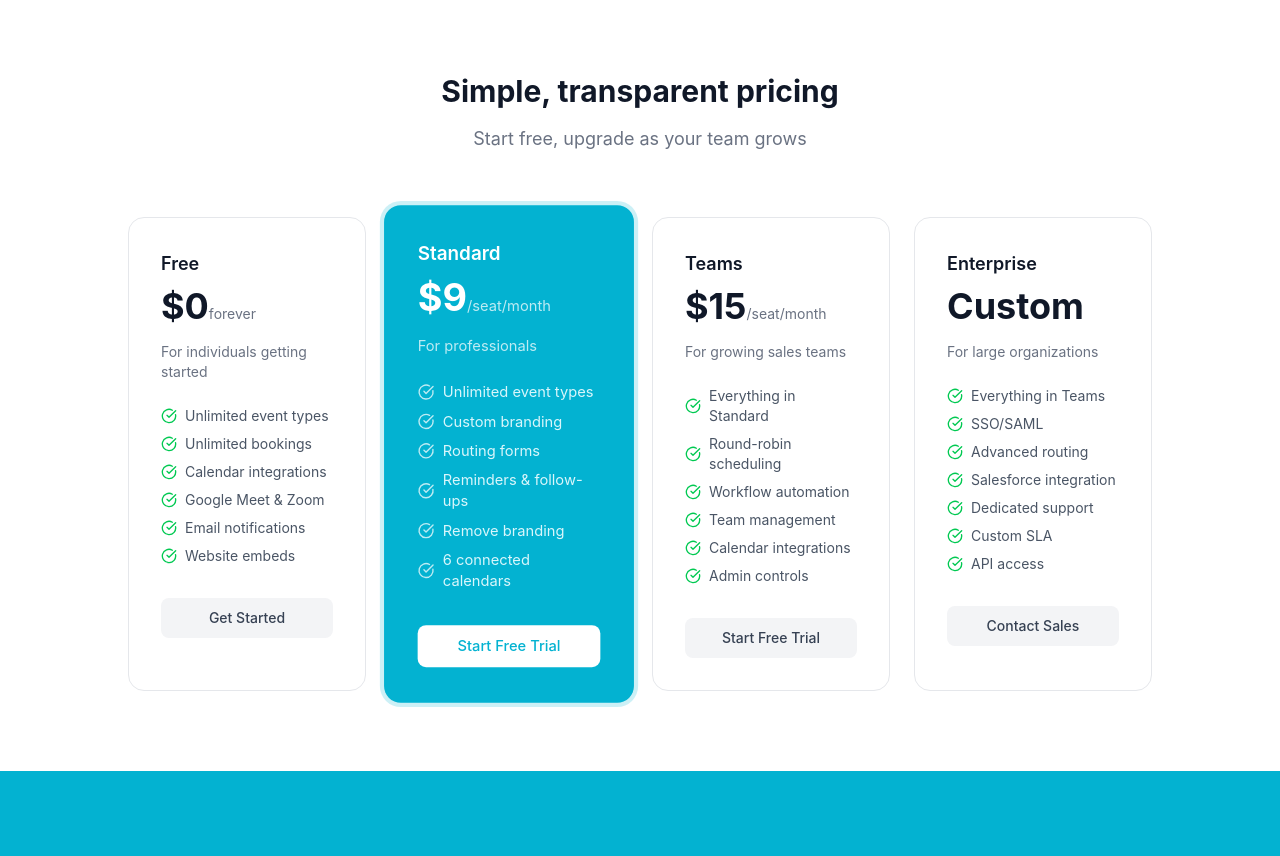
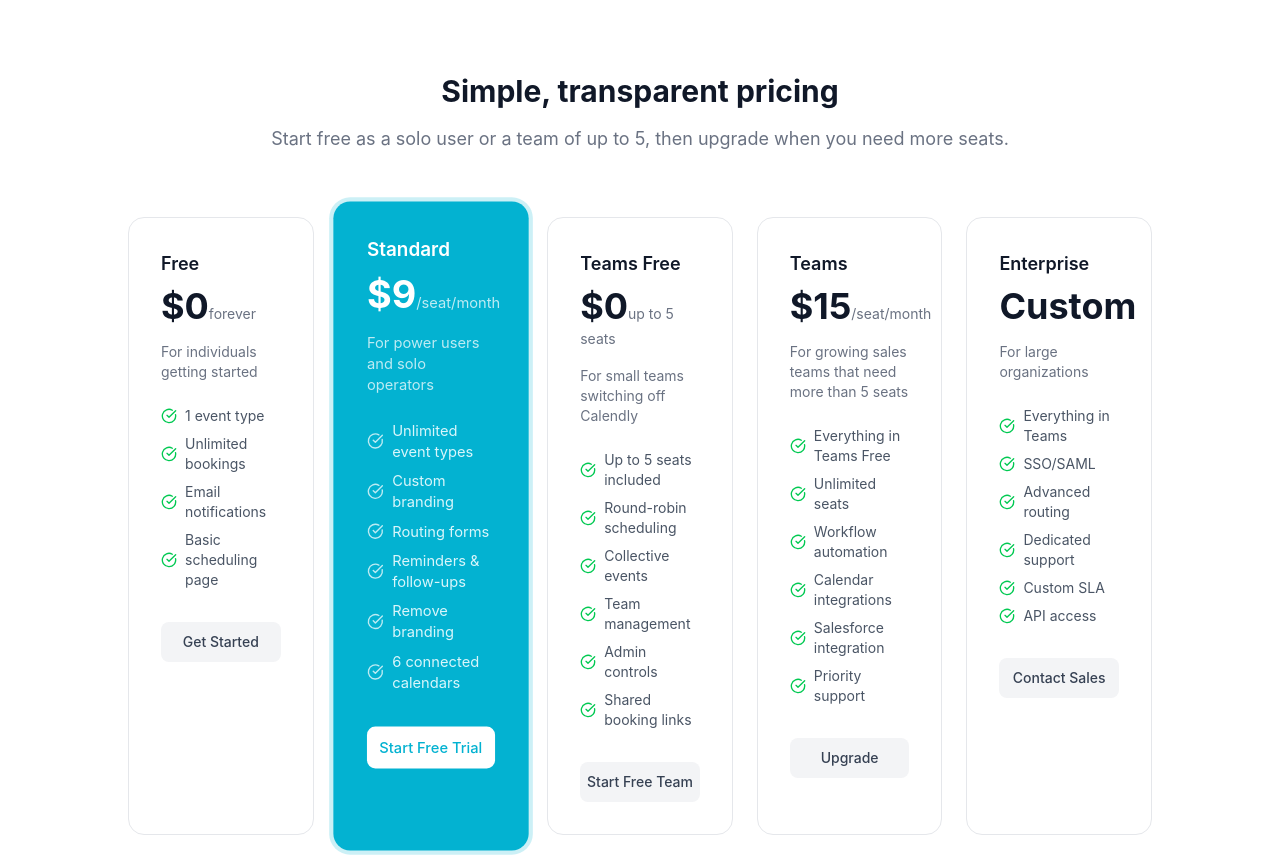
Before and after one commit to systemprometheus/KalendR, a Next.js app: page /landing in a window 1280 px wide. Shown: the part 2740-3596 px from the top of the page. Built offline with nearby package versions, Linux system fonts and the light colour scheme.

Commit message:
Add free team tier with org-level billing updates

```diff
--- a/src/app/api/auth/signup/route.ts
+++ b/src/app/api/auth/signup/route.ts
@@ -1,6 +1,7 @@
 import { NextRequest, NextResponse } from 'next/server';
 import { users, organizations, availabilitySchedules, availabilityRules } from '@/lib/db';
 import { hashPassword, createSession, generateSlug } from '@/lib/auth';
+import { getDefaultSeatsForPlan } from '@/lib/plans';
 
 export async function POST(req: NextRequest) {
   try {
@@ -28,7 +29,7 @@ export async function POST(req: NextRequest) {
       name: `${name}'s Organization`,
       slug: generateSlug(name + '-org'),
       plan: 'free',
-      planSeats: 1,
+      planSeats: getDefaultSeatsForPlan('free'),
     });
 
     // Create user
--- a/src/app/dashboard/billing/page.tsx
+++ b/src/app/dashboard/billing/page.tsx
@@ -5,39 +5,7 @@ import { Card } from '@/components/ui/card';
 import { Button } from '@/components/ui/button';
 import { Badge } from '@/components/ui/badge';
 import { useSearchParams } from 'next/navigation';
-
-const PLANS = [
-  {
-    name: 'Free',
-    key: 'free',
-    price: 0,
-    features: ['Unlimited event types', 'Unlimited bookings', 'Calendar integrations', 'Google Meet & Zoom', 'Email notifications', 'Website embeds'],
-    cta: 'Current Plan',
-    current: true,
-  },
-  {
-    name: 'Standard',
-    key: 'standard',
-    price: 9,
-    features: ['Unlimited event types', '6 connected calendars', 'Custom branding', 'Routing forms', 'Reminders & follow-ups', 'Remove branding'],
-    cta: 'Upgrade',
-    popular: true,
-  },
-  {
-    name: 'Teams',
-    key: 'teams',
-    price: 15,
-    features: ['Everything in Standard', 'Round-robin scheduling', 'Collective events', 'Team management', 'Admin controls', 'Salesforce integration'],
-    cta: 'Upgrade',
-  },
-  {
-    name: 'Enterprise',
-    key: 'enterprise',
-    price: null,
-    features: ['Everything in Teams', 'SSO/SAML', 'Advanced routing', 'Dedicated support', 'Custom SLA', 'API access'],
-    cta: 'Contact Sales',
-  },
-];
+import { PLAN_DEFINITIONS, PlanKey, getPlanLabel } from '@/lib/plans';
 
 export default function BillingPage() {
   const [org, setOrg] = useState<any>(null);
@@ -54,7 +22,7 @@ export default function BillingPage() {
 
     if (searchParams.get('success') === 'true') {
       const plan = searchParams.get('plan');
-      setSuccessMessage(`Successfully upgraded to ${plan || 'paid'} plan! Your subscription is now active.`);
+      setSuccessMessage(`Successfully switched to ${getPlanLabel(plan)}. Your billing settings are now active.`);
       // Refresh user data
       setTimeout(() => {
         fetch('/api/auth/me').then(r => r.json()).then(data => {
@@ -64,15 +32,24 @@ export default function BillingPage() {
     }
   }, [searchParams]);
 
-  const handleUpgrade = async (planKey: string) => {
+  const handleUpgrade = async (planKey: PlanKey) => {
     if (planKey === 'enterprise') {
       window.location.href = 'mailto:sales@kalendr.io?subject=Enterprise%20Plan%20Inquiry';
       return;
     }
 
+    if (org?.hasBillingPortalAccess && (planKey === 'free' || planKey === 'teams_free')) {
+      await handleManageSubscription();
+      return;
+    }
+
     setUpgrading(planKey);
     try {
-      const res = await fetch('/api/stripe/checkout', {
+      const endpoint = planKey === 'free' || planKey === 'teams_free'
+        ? '/api/billing/plan'
+        : '/api/stripe/checkout';
+
+      const res = await fetch(endpoint, {
         method: 'POST',
         headers: { 'Content-Type': 'application/json' },
         body: JSON.stringify({ plan: planKey }),
@@ -82,11 +59,13 @@ export default function BillingPage() {
 
       if (data.url) {
         window.location.href = data.url;
+      } else if (data.success) {
+        window.location.href = `/dashboard/billing?success=true&plan=${planKey}`;
       } else {
         alert(data.error || 'Failed to create checkout session');
       }
     } catch (error) {
-      alert('Failed to start checkout. Please try again.');
+      alert('Failed to update billing. Please try again.');
     } finally {
       setUpgrading(null);
     }
@@ -111,6 +90,11 @@ export default function BillingPage() {
   }
 
   const currentPlan = org?.plan || 'free';
+  const planSeatSummary = currentPlan === 'teams_free'
+    ? `${org?.planSeats || 5} included seats`
+    : org?.planSeats
+      ? `${org.planSeats} seat(s)`
+      : null;
 
   return (
     <div className="space-y-8 animate-fade-in">
@@ -131,13 +115,13 @@ export default function BillingPage() {
           <div>
             <h2 className="font-semibold text-gray-900">Current Plan</h2>
             <p className="text-sm text-gray-500 mt-1">
-              You&apos;re on the <span className="font-medium capitalize">{currentPlan}</span> plan
-              {org?.planSeats ? ` with ${org.planSeats} seat(s)` : ''}
+              You&apos;re on the <span className="font-medium">{getPlanLabel(currentPlan)}</span> plan
+              {planSeatSummary ? ` with ${planSeatSummary}` : ''}
             </p>
           </div>
           <div className="flex items-center gap-3">
-            <Badge variant="info" className="text-sm px-3 py-1 capitalize">{currentPlan}</Badge>
-            {currentPlan !== 'free' && org?.stripeCustomerId && (
+            <Badge variant="info" className="text-sm px-3 py-1">{getPlanLabel(currentPlan)}</Badge>
+            {org?.hasBillingPortalAccess && (
               <Button variant="outline" size="sm" onClick={handleManageSubscription}>
                 <ExternalLink className="w-3 h-3 mr-1" />
                 Manage Subscription
@@ -147,9 +131,10 @@ export default function BillingPage() {
         </div>
       </Card>
 
-      <div className="grid grid-cols-1 md:grid-cols-2 lg:grid-cols-4 gap-4">
-        {PLANS.map(plan => {
+      <div className="grid grid-cols-1 md:grid-cols-2 xl:grid-cols-5 gap-4">
+        {PLAN_DEFINITIONS.map(plan => {
           const isCurrent = currentPlan === plan.key;
+          const usesPortalForChange = org?.hasBillingPortalAccess && (plan.key === 'free' || plan.key === 'teams_free') && !isCurrent;
           return (
             <Card key={plan.name} className={`relative ${plan.popular ? 'border-[#03b2d1] border-2' : ''}`}>
               {plan.popular && (
@@ -160,12 +145,16 @@ export default function BillingPage() {
               <div className="pt-2">
                 <h3 className="text-lg font-semibold text-gray-900">{plan.name}</h3>
                 <div className="mt-2 mb-4">
-                  {plan.price !== null ? (
-                    <span className="text-3xl font-bold text-gray-900">${plan.price}<span className="text-sm font-normal text-gray-500">/mo per seat</span></span>
+                  {plan.monthlyPrice !== null ? (
+                    <div className="space-y-1">
+                      <span className="text-3xl font-bold text-gray-900">${plan.monthlyPrice}</span>
+                      <p className="text-sm font-normal text-gray-500">{plan.periodLabel}</p>
+                    </div>
                   ) : (
                     <span className="text-xl font-semibold text-gray-900">Custom</span>
                   )}
                 </div>
+                <p className="text-sm text-gray-500 mb-4">{plan.description}</p>
                 <ul className="space-y-2 mb-6">
                   {plan.features.map(f => (
                     <li key={f} className="flex items-start gap-2 text-sm text-gray-600">
@@ -180,7 +169,7 @@ export default function BillingPage() {
                   disabled={isCurrent || upgrading === plan.key}
                   onClick={() => handleUpgrade(plan.key)}
                 >
-                  {upgrading === plan.key ? 'Redirecting...' : isCurrent ? 'Current Plan' : plan.cta}
+                  {upgrading === plan.key ? 'Redirecting...' : isCurrent ? 'Current Plan' : usesPortalForChange ? 'Manage in Portal' : plan.cta}
                 </Button>
               </div>
             </Card>
--- a/src/app/landing/page.tsx
+++ b/src/app/landing/page.tsx
@@ -2,6 +2,7 @@ import Link from 'next/link';
 import { Calendar, ArrowRight, CheckCircle, Users, GitBranch, Zap, Globe, Shield, BarChart3, Clock, Code, Mail } from 'lucide-react';
 import Logo from '@/components/ui/logo';
 import { GoogleIcon, MicrosoftIcon } from '@/components/ui/brand-icons';
+import { PLAN_DEFINITIONS } from '@/lib/plans';
 
 export default function LandingPage() {
   return (
@@ -147,53 +148,18 @@ export default function LandingPage() {
         <div className="max-w-5xl mx-auto">
           <div className="text-center mb-16">
             <h2 className="text-3xl font-bold text-gray-900 mb-4">Simple, transparent pricing</h2>
-            <p className="text-lg text-gray-500">Start free, upgrade as your team grows</p>
+            <p className="text-lg text-gray-500">Start free as a solo user or a team of up to 5, then upgrade when you need more seats.</p>
           </div>
 
-          <div className="grid grid-cols-1 md:grid-cols-4 gap-6">
-            {[
-              {
-                name: 'Free',
-                price: '$0',
-                period: 'forever',
-                description: 'For individuals getting started',
-                features: ['Unlimited event types', 'Unlimited bookings', 'Calendar integrations', 'Google Meet & Zoom', 'Email notifications', 'Website embeds'],
-                cta: 'Get Started',
-                highlighted: false,
-              },
-              {
-                name: 'Standard',
-                price: '$9',
-                period: '/seat/month',
-                description: 'For professionals',
-                features: ['Unlimited event types', 'Custom branding', 'Routing forms', 'Reminders & follow-ups', 'Remove branding', '6 connected calendars'],
-                cta: 'Start Free Trial',
-                highlighted: true,
-              },
-              {
-                name: 'Teams',
-                price: '$15',
-                period: '/seat/month',
-                description: 'For growing sales teams',
-                features: ['Everything in Standard', 'Round-robin scheduling', 'Workflow automation', 'Team management', 'Calendar integrations', 'Admin controls'],
-                cta: 'Start Free Trial',
-                highlighted: false,
-              },
-              {
-                name: 'Enterprise',
-                price: 'Custom',
-                period: '',
-                description: 'For large organizations',
-                features: ['Everything in Teams', 'SSO/SAML', 'Advanced routing', 'Salesforce integration', 'Dedicated support', 'Custom SLA', 'API access'],
-                cta: 'Contact Sales',
-                highlighted: false,
-              },
-            ].map(plan => (
+          <div className="grid grid-cols-1 md:grid-cols-2 xl:grid-cols-5 gap-6">
+            {PLAN_DEFINITIONS.map(plan => (
               <div key={plan.name} className={`rounded-2xl p-8 ${plan.highlighted ? 'bg-[#03b2d1] text-white ring-4 ring-[#03b2d1]/20 scale-105' : 'bg-white border border-gray-200'}`}>
                 <h3 className={`text-lg font-semibold ${plan.highlighted ? 'text-white' : 'text-gray-900'}`}>{plan.name}</h3>
                 <div className="mt-2 mb-4">
-                  <span className={`text-4xl font-bold ${plan.highlighted ? 'text-white' : 'text-gray-900'}`}>{plan.price}</span>
-                  <span className={`text-sm ${plan.highlighted ? 'text-blue-200' : 'text-gray-500'}`}>{plan.period}</span>
+                  <span className={`text-4xl font-bold ${plan.highlighted ? 'text-white' : 'text-gray-900'}`}>
+                    {plan.monthlyPrice !== null ? `$${plan.monthlyPrice}` : 'Custom'}
+                  </span>
+                  <span className={`text-sm ${plan.highlighted ? 'text-blue-200' : 'text-gray-500'}`}>{plan.periodLabel}</span>
                 </div>
                 <p className={`text-sm mb-6 ${plan.highlighted ? 'text-blue-200' : 'text-gray-500'}`}>{plan.description}</p>
                 <ul className="space-y-2 mb-8">
--- /dev/null
+++ b/src/lib/plans.ts
@@ -0,0 +1,117 @@
+export type PlanKey = 'free' | 'standard' | 'teams_free' | 'teams' | 'enterprise';
+
+export type PlanDefinition = {
+  key: PlanKey;
+  name: string;
+  shortName?: string;
+  monthlyPrice: number | null;
+  periodLabel: string;
+  description: string;
+  features: string[];
+  cta: string;
+  highlighted?: boolean;
+  popular?: boolean;
+  includedSeats?: number;
+  billingEnabled?: boolean;
+};
+
+export const PLAN_DEFINITIONS: PlanDefinition[] = [
+  {
+    key: 'free',
+    name: 'Free',
+    monthlyPrice: 0,
+    periodLabel: 'forever',
+    description: 'For individuals getting started',
+    features: [
+      '1 event type',
+      'Unlimited bookings',
+      'Email notifications',
+      'Basic scheduling page',
+    ],
+    cta: 'Get Started',
+  },
+  {
+    key: 'standard',
+    name: 'Standard',
+    monthlyPrice: 9,
+    periodLabel: '/seat/month',
+    description: 'For power users and solo operators',
+    features: [
+      'Unlimited event types',
+      'Custom branding',
+      'Routing forms',
+      'Reminders & follow-ups',
+      'Remove branding',
+      '6 connected calendars',
+    ],
+    cta: 'Start Free Trial',
+    highlighted: true,
+    popular: true,
+    billingEnabled: true,
+  },
+  {
+    key: 'teams_free',
+    name: 'Teams Free',
+    shortName: 'Team Free',
+    monthlyPrice: 0,
+    periodLabel: 'up to 5 seats',
+    description: 'For small teams switching off Calendly',
+    features: [
+      'Up to 5 seats included',
+      'Round-robin scheduling',
+      'Collective events',
+      'Team management',
+      'Admin controls',
+      'Shared booking links',
+    ],
+    cta: 'Start Free Team',
+    includedSeats: 5,
+  },
+  {
+    key: 'teams',
+    name: 'Teams',
+    monthlyPrice: 15,
+    periodLabel: '/seat/month',
+    description: 'For growing sales teams that need more than 5 seats',
+    features: [
+      'Everything in Teams Free',
+      'Unlimited seats',
+      'Workflow automation',
+      'Calendar integrations',
+      'Salesforce integration',
+      'Priority support',
+    ],
+    cta: 'Upgrade',
+    billingEnabled: true,
+  },
+  {
+    key: 'enterprise',
+    name: 'Enterprise',
+    monthlyPrice: null,
+    periodLabel: '',
+    description: 'For large organizations',
+    features: [
+      'Everything in Teams',
+      'SSO/SAML',
+      'Advanced routing',
+      'Dedicated support',
+      'Custom SLA',
+      'API access',
+    ],
+    cta: 'Contact Sales',
+  },
+];
+
+export const PLAN_BY_KEY = Object.fromEntries(
+  PLAN_DEFINITIONS.map((plan) => [plan.key, plan]),
+) as Record<PlanKey, PlanDefinition>;
+
+export function getPlanLabel(planKey?: string | null) {
+  if (!planKey) return 'Free';
+  return PLAN_BY_KEY[planKey as PlanKey]?.shortName || PLAN_BY_KEY[planKey as PlanKey]?.name || planKey;
+}
+
+export function getDefaultSeatsForPlan(planKey: PlanKey) {
+  if (planKey === 'teams_free') return 5;
+  return 1;
+}
--- a/src/lib/types.ts
+++ b/src/lib/types.ts
@@ -110,7 +110,7 @@ export interface Organization {
   logoUrl?: string;
   stripeCustomerId?: string;
   stripeSubscriptionId?: string;
-  plan: 'free' | 'standard' | 'teams' | 'enterprise';
+  plan: 'free' | 'standard' | 'teams_free' | 'teams' | 'enterprise';
   planSeats: number;
   planExpiresAt?: string;
   createdAt: string;
```
Also changed, not shown: src/app/api/auth/me/route.ts (+9 -2 lines), src/app/api/billing/plan/route.ts (added, +55 -0 lines), src/app/api/stripe/checkout/route.ts (+14 -1 lines), src/app/api/stripe/portal/route.ts (+8 -5 lines), src/app/api/stripe/webhook/route.ts (+23 -16 lines), 1 other file (tests, documents, lock files or other folders).
